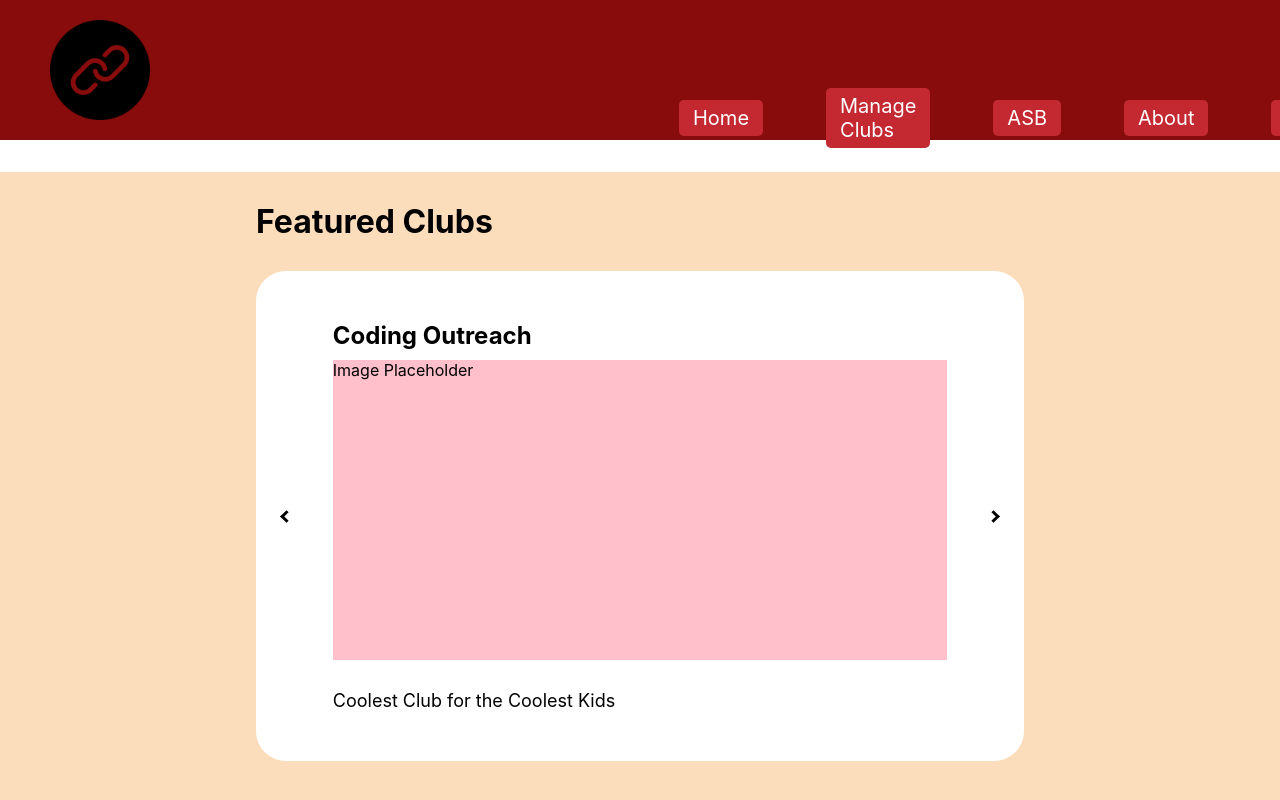
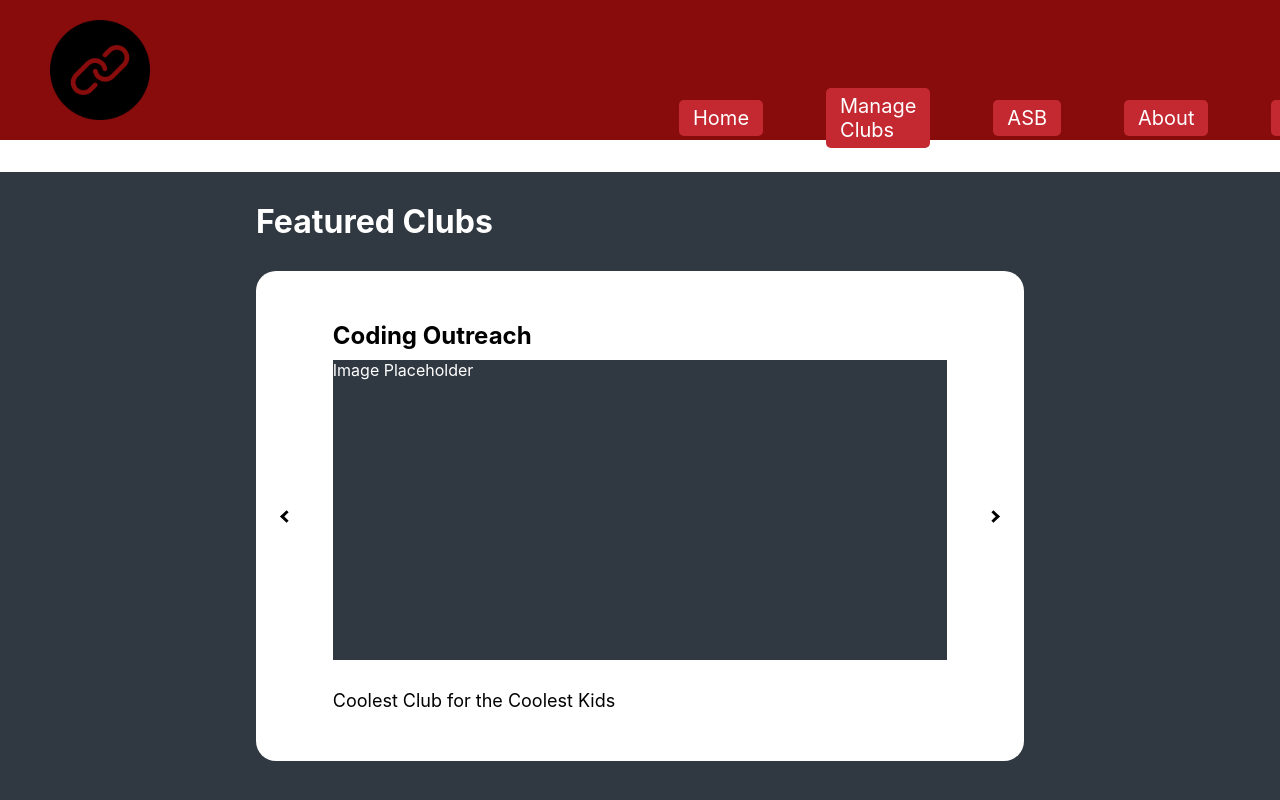
Before and after one commit to FieryXY/club-website, a React (Create React App) app: page /featured-page in a window 1280 px wide. Shown: the top 800 px of the page. Built offline with nearby package versions, Linux system fonts and the light colour scheme.

Commit message:
Added Billy's CSS restyling

```diff
--- a/src/components/featuredClubContent.js
+++ b/src/components/featuredClubContent.js
@@ -1,8 +1,6 @@
 import React from "react";
-import { reactLocalStorage } from "reactjs-localstorage";
 
 function FeaturedClubContent({ featuredClubs, setFeaturedClubs, clubIndex}) {
-  console.log({clubIndex});
   return (
     <div>
       <h2>{featuredClubs[clubIndex].name}</h2>
--- a/src/components/featuredPage.css
+++ b/src/components/featuredPage.css
@@ -1,22 +1,23 @@
 /* Featured-Clubs Main Page */
 
 .featured-page-body {
-  width: 100%;
   margin: 0px;
   padding-top: 30px;
+  background-color: #303841;
 
   /* This part makes the background color extend to the bottom of the page */
   min-height: 100vh;
+  width: 100%;
   display: flex;
   flex-direction: column;
   flex: 1;
-
-  background-color: #fcddbb;
 }
 
 .featured-clubs-container {
   margin-left: 20%;
   margin-right: 20%;
+  background-color:#303841;
+  color:white;
 }
 
 .featured-club-outer-div {
@@ -24,9 +25,11 @@
   padding-bottom: 50px;
   margin-top: 30px;
   background-color: white;
-  border-radius: 30px;
+  border-radius: 20px;
 
   display: flex;
+
+
 }
 
 .featured-club-arrow-side-column {
@@ -35,10 +38,14 @@
   display: flex;
   justify-content: center;
   align-items: center;
+  height: 100px;
+  margin-top: auto;
+  margin-bottom: auto;
 }
 
 .featured-club-arrow-side-column:hover {
-  background-color: rgb(240, 240, 240);
+
+  background-color: rgb(180, 180, 180)
 }
 
 .featured-club-arrow-side-column.left {
@@ -68,6 +75,7 @@
 
 .featured-club-content-container {
   flex: 80%;
+  color:black;
 }
 
 .slide-out-left {
@@ -114,7 +122,8 @@
   margin: 0 auto;
   margin-top: 10px;
   height: 300px;
-  background-color: pink;
+  background-color: #303841;
+  color: white;
 }
 
 .featured-club-inner-description-div {
```
